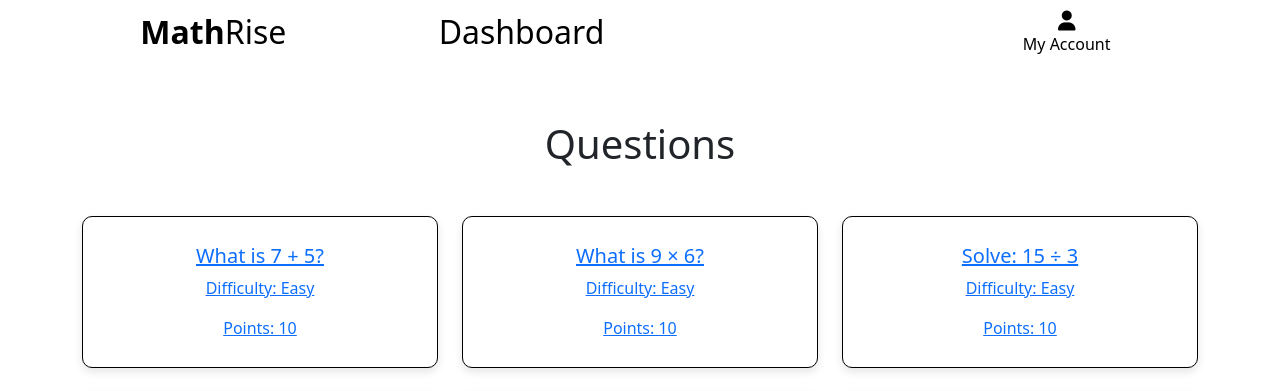
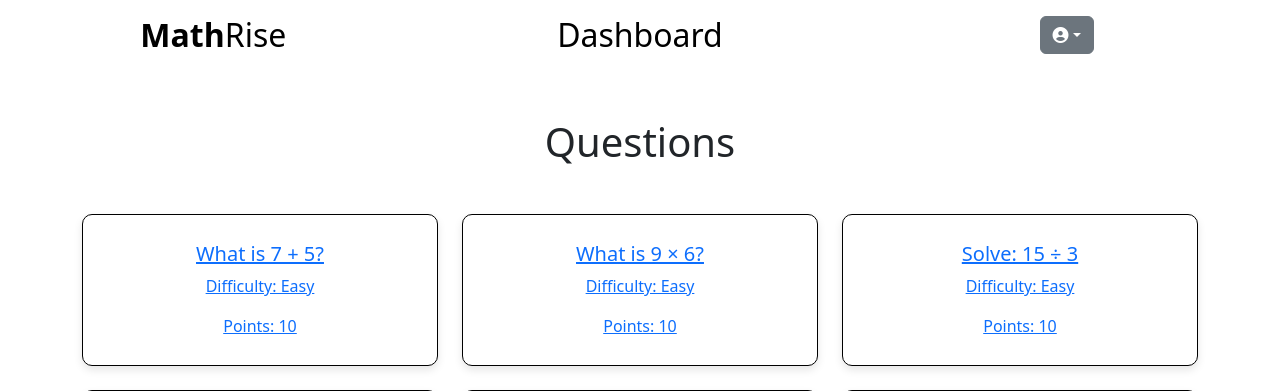
Before and after one commit to Ryan-ford25/Milestone-project-4, a Django app: page / in a window 1280 px wide. Shown: the top 391 px of the page. Run offline with Django 5.2, Linux system fonts and the light colour scheme; data comes from the database, SQL or seed files in the repository; some libraries are stand-ins or nearby versions.

Commit message:
Adjusting the navigation bar on the base.html file

```diff
--- a/templates/base.html
+++ b/templates/base.html
@@ -38,48 +38,32 @@
   </head>
   <body>
     <nav class="container-fluid">
-        <div id="topnav" class="row bg-white pt-lg-2 d-none d-lg-flex">
+        <div id="topnav" class="row bg-white py-3">
             <div class="col-12 col-lg-4 my-auto py-1 py-lg-0 text-center text-lg-left">
                 <a href="{% url 'home' %}" class="nav-link main-logo-link">
                     <h2 class="logo-font text-black my-0"><strong>Math</strong>Rise</h2>
                 </a>
             </div>
-            <div class="col-12 col-lg-4 my-auto py-1 py-lg-0">
+            <div class="col-12 col-lg-4 my-auto py-1 py-lg-0 text-center">
                 <a href="{% url 'dashboard' %}" class="nav-link main-logo-link">
                     <h2 class="my-0 text-black n">Dashboard</h2>
                 </a>
             </div>
-            <div class="col-12 col-lg-4 my-auto py-1 py-lg-0">
-                <ul class="list-inline list-unstyled text-center text-lg-right my-0">
-                    <li class="list-inline-item dropdown">
-                        <a class="text-black nav-link" href="#" id="user-options" data-toggle="dropdown" aria-haspopup="true" aria-expanded="false">
-                            <div class="text-center">
-                                <div><i class="fas fa-user fa-lg"></i></div>
-                                <p class="my-0">My Account</p>
-                            </div>
-                        </a>
-                        <div class="dropdown-menu border-0" aria-labelledby="user-options">
-                            {% if request.user.is_authenticated %}
-                                {% if request.user.is_superuser %}
-                                    <a href="" class="dropdown-item">Question Management</a>
-                                {% endif %}
-                                <a href="{% url 'profile' %}" class="dropdown-item">My Profile</a>
-                                <a href="{% url 'account_logout' %}" class="dropdown-item">Logout</a>
-                            {% else %}
-                                <a href="{% url 'account_signup' %}" class="dropdown-item">Register</a>
-                                <a href="{% url 'account_login' %}" class="dropdown-item">Login</a>
-                            {% endif %}
-                        </div>
-                    </li>
+            <div class="dropdown col-12 col-lg-4 my-auto py-1 py-lg-0 text-center text-lg-right">
+                <button class="btn btn-secondary dropdown-toggle" type="button" data-bs-toggle="dropdown" aria-expanded="false"><i class="fa-solid fa-circle-user"></i></button>
+                <ul class="dropdown-menu">
+                    {% if request.user.is_authenticated %}
+                        {% if request.user.is_superuser %}
+                            <li><a class="dropdown-item text-black nav-link" href="">Question Management</a></li>
+                        {% endif %}
+                        <li><a class="dropdown-item text-black nav-link"  href="{% url 'profile' %}">My Profile</a></li>
+                        <li><a class="dropdown-item" href="{% url 'account_logout' %}">Logout</a></li>
+                    {% else %}
+                        <li><a class="dropdown-item" href="{% url 'account_signup' %}">Register</a></li>
+                        <li><a class="dropdown-item" href="{% url 'account_login' %}">Login</a></li>
+                    {% endif %}
                 </ul>
             </div>
-        </div>
-        <div class="row bg-white">
-            <nav class="navbar navbar-expand-lg navbar-light w-100">
-                <button class = "navbar-toggler" type="button" data-toggle="collapse" data-target="#main-nav" aria-controls="main-nav" aria-expanded="false" aria-label="Toggle navigation">
-                    <span class="navbar-toggler-icon"></span>
-                </button>
-            </nav>
         </div>
     </nav>
 
```
